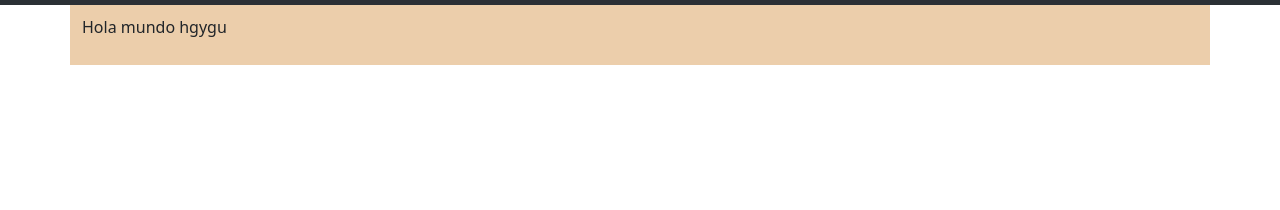
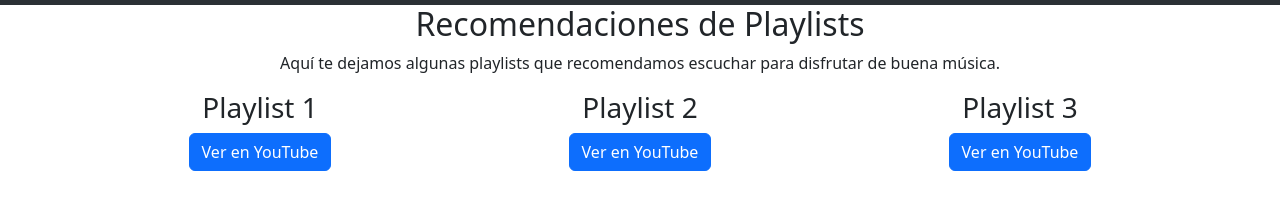
Before and after one commit to Keisyeliz/Website, a plain HTML site: page pagina2.html in a window 1280 px wide. Shown: the part 474-684 px from the top of the page. Drawn offline with nearby package versions, Linux system fonts and the light colour scheme.

Commit message:
Añadi algunas playlist a la pagina 2

```diff
--- a/pagina2.html
+++ b/pagina2.html
@@ -69,16 +69,22 @@
           </nav>
     </header>
     <section class="container">
-        <div class="row">
-            <article class="col-sm-12 col-10">
-                <p>Hola mundo hgygu
-
-                </p>
-
-            </article>
-
-        </div>
-
+      <h2 class="text-center">Recomendaciones de Playlists</h2>
+      <p class="text-center">Aquí te dejamos algunas playlists que recomendamos escuchar para disfrutar de buena música.</p>
+      <div class="row">
+          <div class="col-md-4 text-center">
+              <h3>Playlist 1</h3>
+              <a href="https://youtube.com/playlist?list=RD4tLzwCEgbKw&playnext=1&si=RfpaAlHFBfe66RzL" class="btn btn-primary" target="_blank">Ver en YouTube</a>
+          </div>
+          <div class="col-md-4 text-center">
+              <h3>Playlist 2</h3>
+              <a href="https://youtube.com/playlist?list=RDsuR682ctdtM&playnext=1&si=6wahl1SyyNxPdqMB" class="btn btn-primary" target="_blank">Ver en YouTube</a>
+          </div>
+          <div class="col-md-4 text-center">
+              <h3>Playlist 3</h3>
+              <a href="https://youtube.com/playlist?list=RDbw5ZYNucLtA&playnext=1&si=Go3-xSU11V5YR7zc" class="btn btn-primary" target="_blank">Ver en YouTube</a>
+          </div>
+      </div>
 
     </section>
 
```
